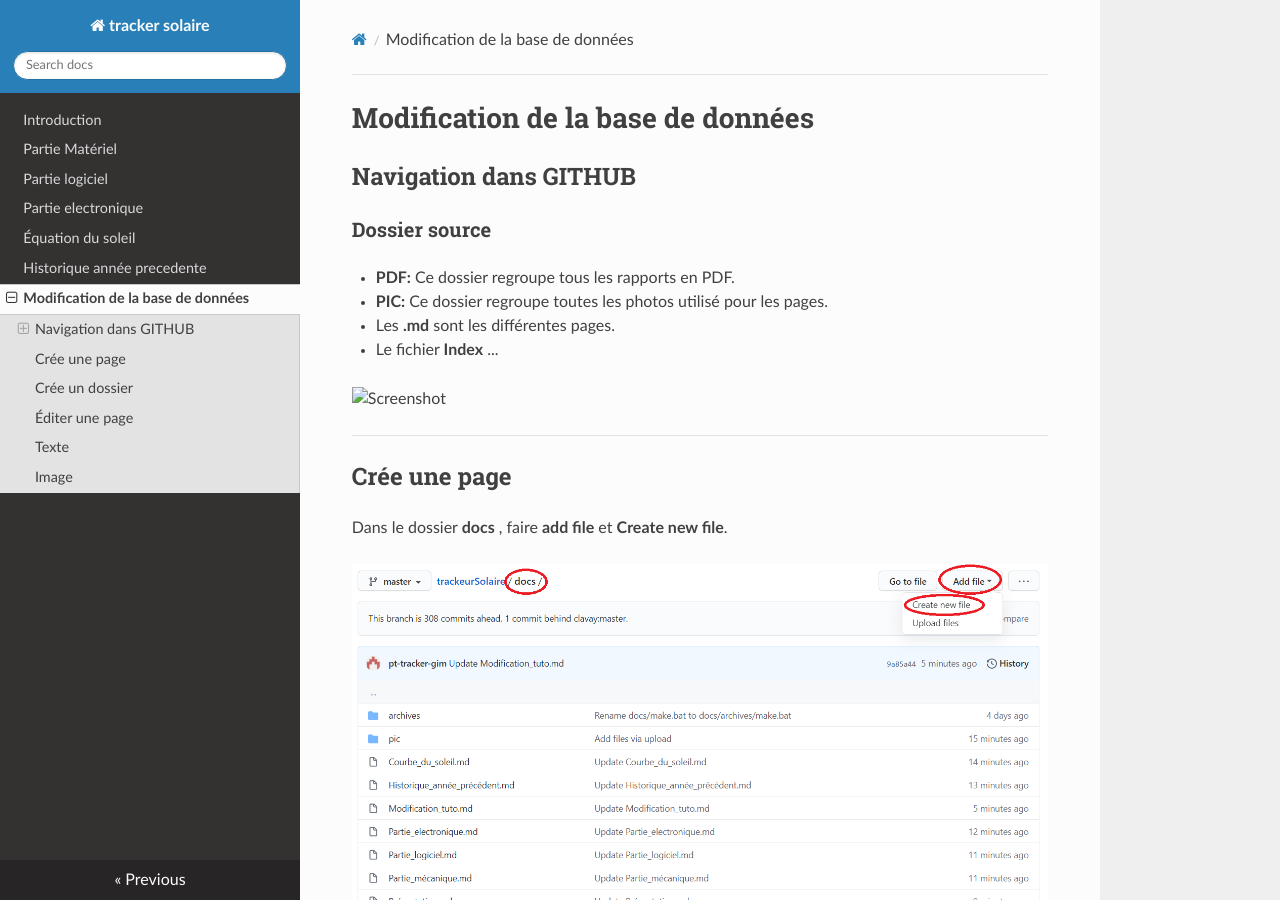
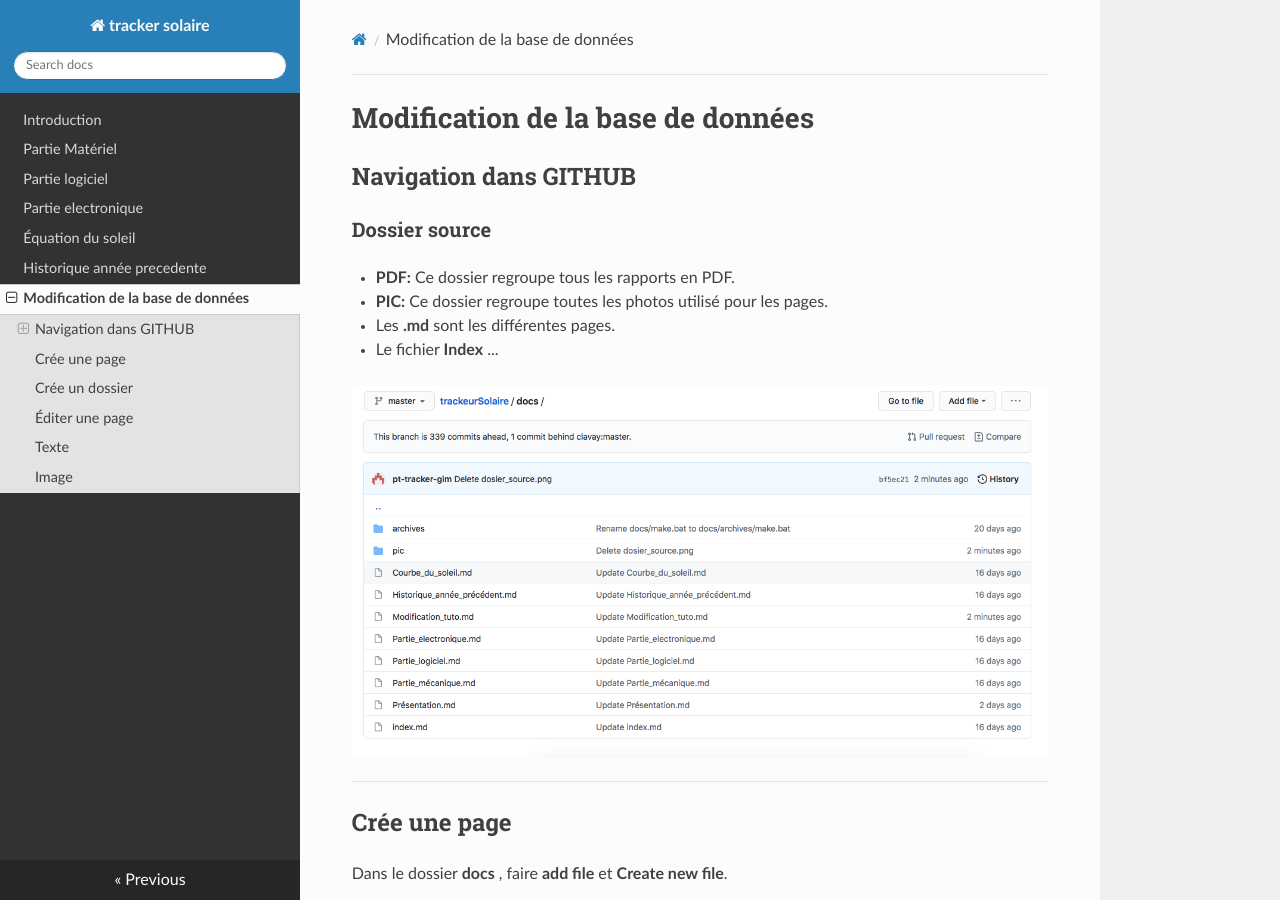
Before and after one commit to pt-tracker-gim/trackeurSolaire, an MkDocs documentation site: the page built from docs/Modification_tuto.md, in a window 1280 px wide and 900 px high. Built offline with MkDocs 1.6.1, drawn with Linux system fonts in a browser that asks for light colours; nearby versions of some CDN libraries; old or Windows-style settings are respelled for this version of MkDocs.

Commit message:
Update Modification_tuto.md

```diff
--- a/docs/Modification_tuto.md
+++ b/docs/Modification_tuto.md
@@ -9,7 +9,7 @@
   * Les **.md** sont les différentes pages.
   * Le fichier **Index** ...
 
-![Screenshot](pic/Modification_tuto/dosier_source.png)
+![Screenshot](pic/Modification_tuto/Dosier_source.png)
 
 ---------
 
```
